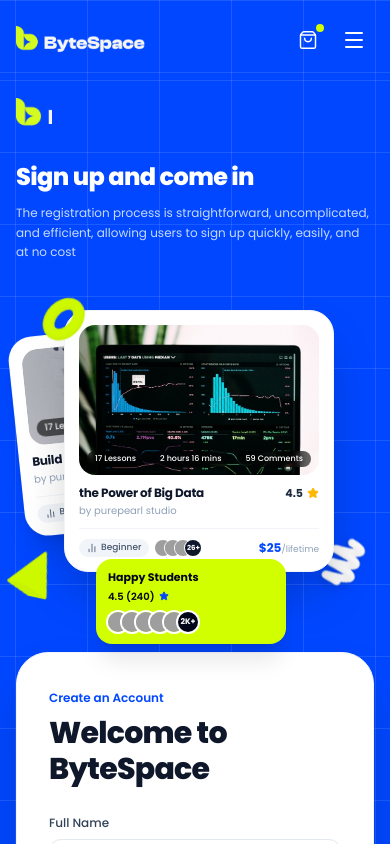
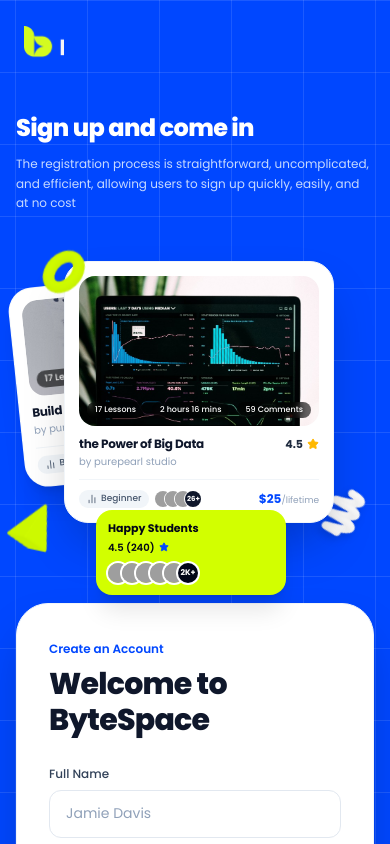
Before and after one commit to SujonRoyBD/bytespace, a Next.js app: page /register in a window 390 px wide. Shown: the top 844 px of the page. Built offline with nearby package versions, Linux system fonts and the light colour scheme; grey boxes are pictures that could not be loaded; a web font is replaced by a local one.

Commit message:
responsive issue fix

```diff
--- a/src/app/login/page.tsx
+++ b/src/app/login/page.tsx
@@ -3,7 +3,7 @@
 import * as React from "react";
 import Link from "next/link";
 import { Button } from "@/components/ui/button";
-import { AuthVisualCollage } from "@/components/auth/auth-visual-collage";
+import { AuthVisualCollage, AuthTopLogo } from "@/components/auth/auth-visual-collage";
 
 export default function LoginPage() {
   const [email, setEmail] = React.useState("designer@example.com");
@@ -16,7 +16,10 @@ export default function LoginPage() {
 
   return (
     <div className="min-h-screen w-full blueprint-grid flex items-center justify-center p-4 sm:p-6 lg:p-12 relative overflow-hidden">
-      <div className="max-w-6xl w-full grid grid-cols-1 lg:grid-cols-12 gap-8 lg:gap-14 items-center relative z-10">
+      {/* Top Left Brand Logo 'b' Icon */}
+      <AuthTopLogo />
+
+      <div className="max-w-6xl w-full grid grid-cols-1 lg:grid-cols-12 gap-8 lg:gap-14 items-start relative z-10 pt-24 sm:pt-24 lg:pt-24 pb-12">
         {/* Left Side: Brand Logo, Text & Visual 3D Course Collage */}
         <div className="lg:col-span-6">
           <AuthVisualCollage
--- a/src/app/register/page.tsx
+++ b/src/app/register/page.tsx
@@ -3,7 +3,7 @@
 import * as React from "react";
 import Link from "next/link";
 import { Button } from "@/components/ui/button";
-import { AuthVisualCollage } from "@/components/auth/auth-visual-collage";
+import { AuthVisualCollage, AuthTopLogo } from "@/components/auth/auth-visual-collage";
 
 export default function RegisterPage() {
   const [fullName, setFullName] = React.useState("");
@@ -17,7 +17,10 @@ export default function RegisterPage() {
 
   return (
     <div className="min-h-screen w-full blueprint-grid flex items-center justify-center p-4 sm:p-6 lg:p-12 relative overflow-hidden">
-      <div className="max-w-6xl w-full grid grid-cols-1 lg:grid-cols-12 gap-8 lg:gap-14 items-center relative z-10">
+      {/* Top Left Brand Logo 'b' Icon */}
+      <AuthTopLogo />
+
+      <div className="max-w-6xl w-full grid grid-cols-1 lg:grid-cols-12 gap-8 lg:gap-14 items-start relative z-10 pt-24 sm:pt-24 lg:pt-24 pb-12">
         {/* Left Side: Brand Logo, Text & Visual 3D Course Collage */}
         <div className="lg:col-span-6">
           <AuthVisualCollage
--- a/src/components/auth/auth-visual-collage.tsx
+++ b/src/components/auth/auth-visual-collage.tsx
@@ -15,6 +15,29 @@ const studentAvatars = [
   "https://images.unsplash.com/photo-1494790108377-be9c29b29330?w=120&auto=format&fit=crop&q=80",
   "https://images.unsplash.com/photo-1522075469751-3a6694fb2f61?w=120&auto=format&fit=crop&q=80",
 ];
+
+export function AuthTopLogo() {
+  return (
+    <div className="absolute top-6 left-6 sm:top-8 sm:left-10 lg:top-10 lg:left-14 z-30">
+      <Link
+        href="/"
+        className="inline-block hover:opacity-90 transition-opacity"
+        aria-label="ByteSpace Home"
+      >
+        <div className="w-10 h-10 overflow-hidden flex items-center">
+          <Image
+            src="/images/logo.png"
+            alt="ByteSpace"
+            width={140}
+            height={36}
+            priority
+            className="h-9 w-auto max-w-none object-cover object-left"
+          />
+        </div>
+      </Link>
+    </div>
+  );
+}
 
 export function AuthVisualCollage({ title, description }: AuthVisualCollageProps) {
   return (
@@ -34,26 +57,6 @@ export function AuthVisualCollage({ title, description }: AuthVisualCollageProps
           </filter>
         </defs>
       </svg>
-
-      {/* Top Logo (Lime 'b' icon) */}
-      <div>
-        <Link
-          href="/"
-          className="inline-block hover:opacity-90 transition-opacity"
-          aria-label="ByteSpace Home"
-        >
-          <div className="w-9 h-9 overflow-hidden flex items-center">
-            <Image
-              src="/images/logo.png"
-              alt="ByteSpace"
-              width={140}
-              height={36}
-              priority
-              className="h-8 w-auto max-w-none object-cover object-left"
-            />
-          </div>
-        </Link>
-      </div>
 
       {/* Heading & Subtitle */}
       <div className="space-y-2.5 max-w-md">
--- a/src/components/layout/footer.tsx
+++ b/src/components/layout/footer.tsx
@@ -2,12 +2,19 @@
 
 import * as React from "react";
 import Link from "next/link";
+import { usePathname } from "next/navigation";
 import { Button } from "@/components/ui/button";
 import Image from "next/image";
 
 export function Footer() {
+  const pathname = usePathname();
   const [email, setEmail] = React.useState("");
   const [subscribed, setSubscribed] = React.useState(false);
+
+  // Do not render Footer on login or register/signup pages
+  if (pathname === "/login" || pathname === "/register" || pathname === "/signup") {
+    return null;
+  }
 
   const handleSubmit = (e: React.FormEvent) => {
     e.preventDefault();
--- a/src/components/layout/header.tsx
+++ b/src/components/layout/header.tsx
@@ -12,6 +12,11 @@ export function Header() {
   const pathname = usePathname();
   const [mobileMenuOpen, setMobileMenuOpen] = React.useState(false);
   const cartCount = 1;
+
+  // Do not render Header on login or register/signup pages
+  if (pathname === "/login" || pathname === "/register" || pathname === "/signup") {
+    return null;
+  }
 
   const navLinks = [
     { name: "Home", href: "/" },
```
